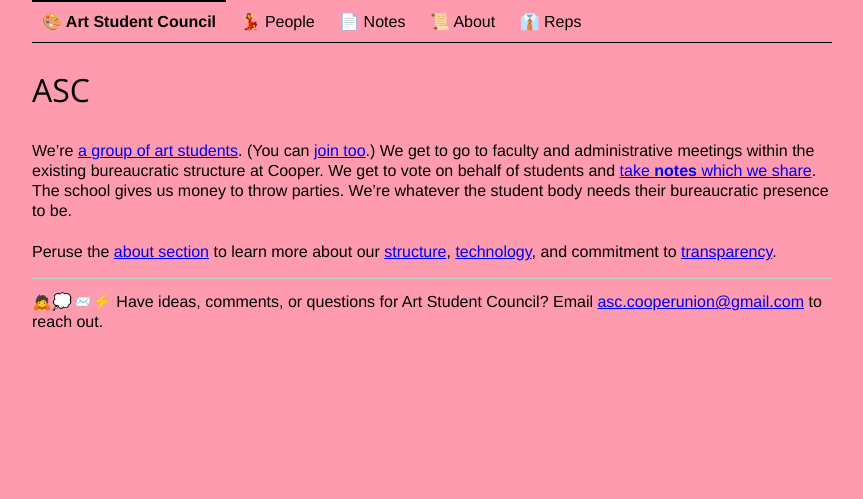
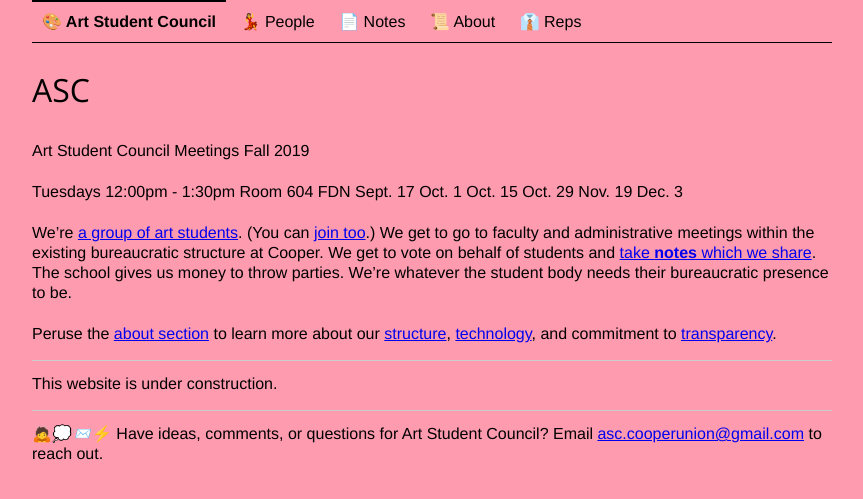
Before and after one commit to CooperASC/cooperasc.github.com, a Jekyll site: the page built from index.md, in a window 1280 px wide. Shown: the top 499 px of the page, without its empty margins (208-1071 px from the left). Built offline with Jekyll 4.4.1, drawn with Linux system fonts in a browser that asks for light colours.

Commit message:
Added Fall 19 Meeting dates

```diff
--- a/index.md
+++ b/index.md
@@ -5,10 +5,27 @@
 filepath: index.md
 ---
 
+Art Student Council Meetings
+Fall 2019
+
+Tuesdays 12:00pm - 1:30pm
+Room 604 FDN
+Sept. 17
+Oct. 1
+Oct. 15
+Oct. 29
+Nov. 19
+Dec. 3
+
+
 We're [a group of art students](/people). (You can [join too](mailto:asc.cooperunion@gmail.com).) We get to go to faculty and administrative meetings within the existing bureaucratic structure at Cooper. We get to vote on behalf of students and [take **notes** which we share](/notes). The school gives us money to throw parties. We're whatever the student body needs their bureaucratic presence to be.
 
 Peruse the [about section](/about) to learn more about our [structure](/about/committees), [technology](/about/this-site), and commitment to [transparency](/about/transparency).
 
 ***
 
+This website is under construction.
+
+***
+
 🙇💭📨⚡ Have ideas, comments, or questions for Art Student Council? Email <a href="mailto:{{ site.email }}">{{ site.email }}</a> to reach out.
```
